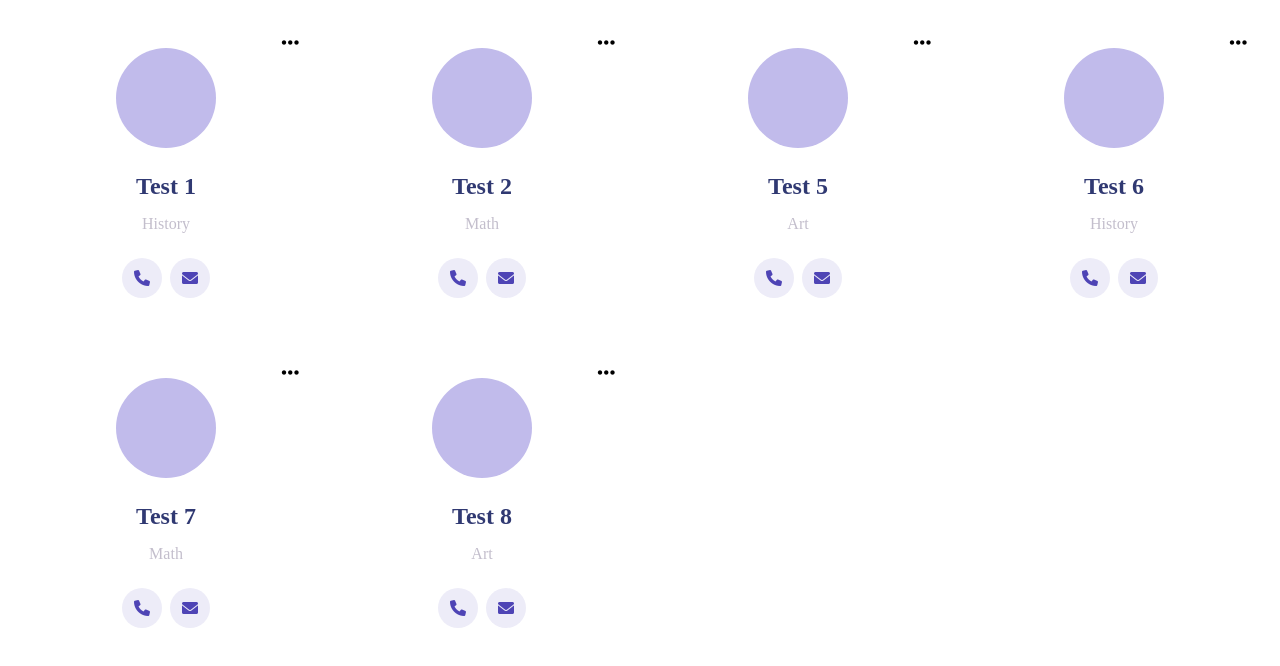
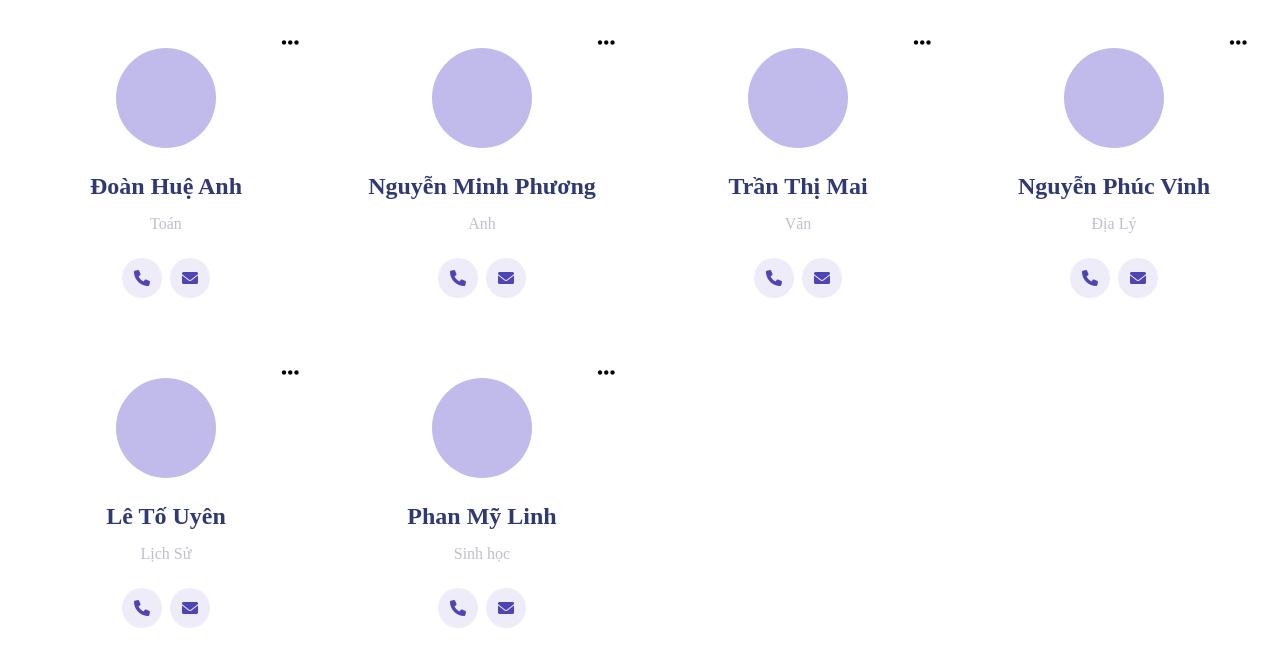
Before and after one commit to nguyendinhqui1029/education-management, a plain HTML site: page teacher/list.html in a window 1280 px wide. Drawn offline with Linux system fonts and the light colour scheme.

Commit message:
fix teacher

```diff
--- a/grade/list.html
+++ /dev/null
@@ -1,12 +0,0 @@
-<!DOCTYPE html>
-<html lang="en">
-    <head>
-        <title>Events</title>
-        <meta charset="UTF-8">
-        <meta name="viewport" content="width=device-width, initial-scale=1">
-        <link href="css/style.css" rel="stylesheet">
-    </head>
-    <body>
-    Grades
-    </body>
-</html>
--- a/teacher/list.html
+++ b/teacher/list.html
@@ -13,12 +13,12 @@
         </div>
         <script>
             const dataMock = [
-                {id: 1232, name: 'Test 1', department: 'History', phone: '1232323', email: 's@gmail.com'},
-                {id: 1233, name: 'Test 2', department: 'Math', phone: '1232323', email: 's@gmail.com'},
-                {id: 1234, name: 'Test 5', department: 'Art', phone: '1232323', email: 's@gmail.com'},
-                {id: 1235, name: 'Test 6', department: 'History', phone: '1232323', email: 's@gmail.com'},
-                {id: 1236, name: 'Test 7', department: 'Math', phone: '1232323', email: 's@gmail.com'},
-                {id: 1237, name: 'Test 8', department: 'Art', phone: '1232323', email: 's@gmail.com'}
+                {id: 1232, name: 'Đoàn Huệ Anh', department: 'Toán', phone: '1232323', email: 's@gmail.com'},
+                {id: 1233, name: 'Nguyễn Minh Phương', department: 'Anh', phone: '1232323', email: 's@gmail.com'},
+                {id: 1234, name: 'Trần Thị Mai', department: 'Văn', phone: '1232323', email: 's@gmail.com'},
+                {id: 1235, name: 'Nguyễn Phúc Vinh', department: 'Địa Lý', phone: '1232323', email: 's@gmail.com'},
+                {id: 1236, name: 'Lê Tố Uyên', department: 'Lịch Sử', phone: '1232323', email: 's@gmail.com'},
+                {id: 1237, name: 'Phan Mỹ Linh', department: 'Sinh học', phone: '1232323', email: 's@gmail.com'}
             ];
             let innerHtmlData = '';
             dataMock.forEach(item=>{
```
Also changed, not shown: layout/layout.html (+0 -8 lines), tuition/list.html (deleted, +0 -12 lines).
